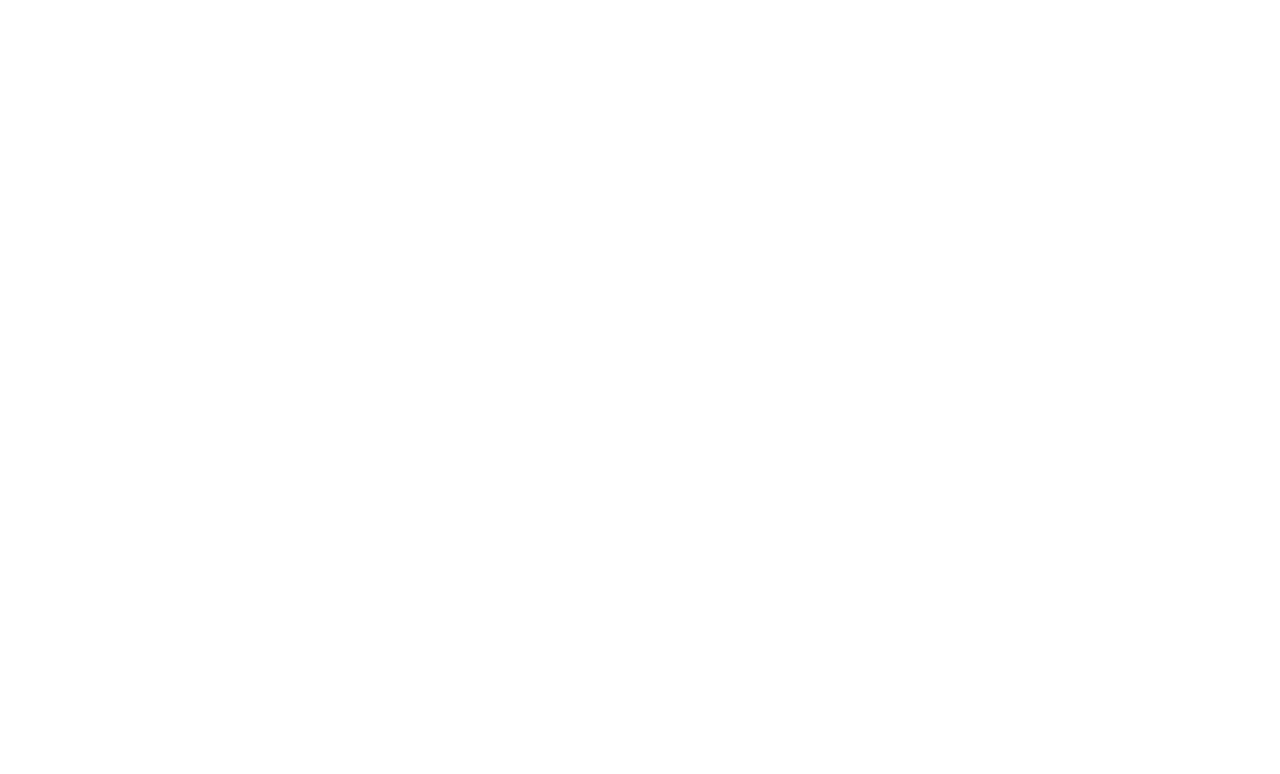
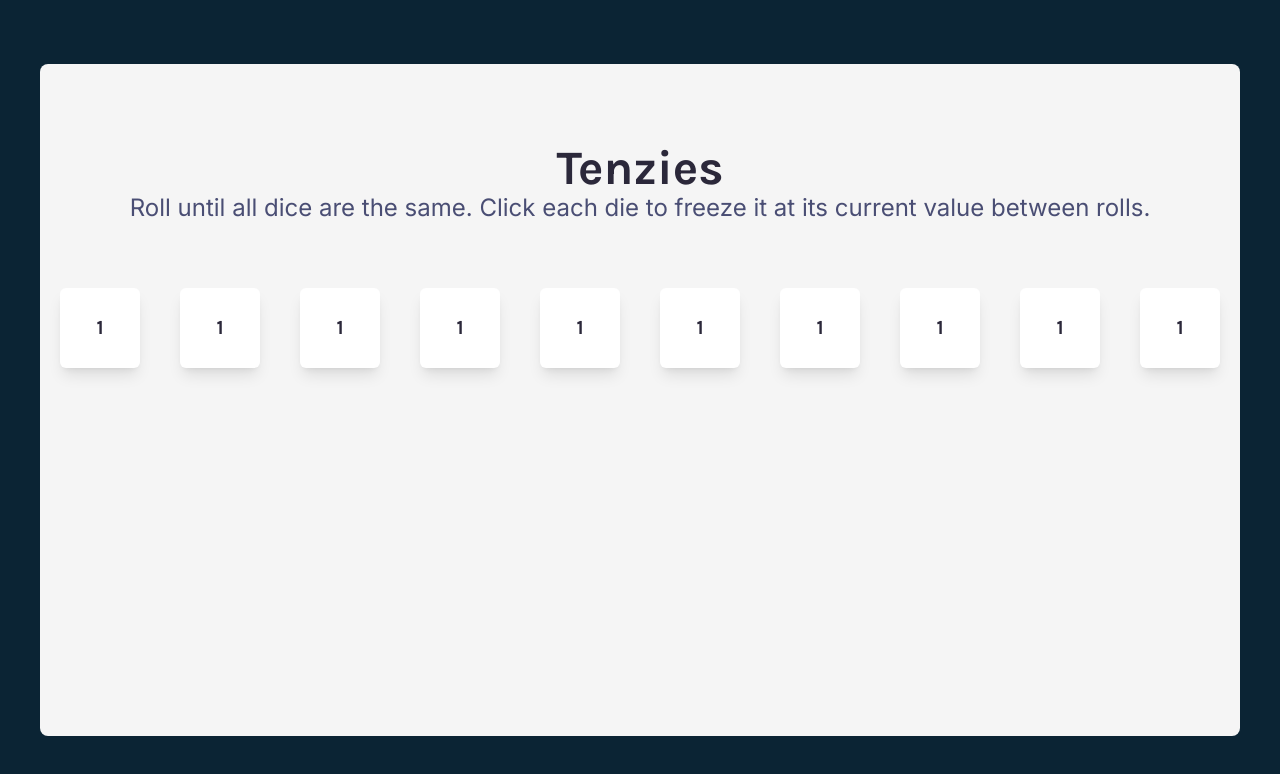
Before and after one commit to MCabal77/tenzies-game, a React (Vite) app: page / in a window 1280 px wide. Shown: the top 774 px of the page. Built offline with nearby package versions, Linux system fonts and the light colour scheme.

Commit message:
Set up styling and structure

```diff
--- a/src/App.jsx
+++ b/src/App.jsx
@@ -1,10 +1,10 @@
-import { useState } from 'react'
+import React from 'react';
+import GameContainer from './components/GameContainer';
 
 function App() {
-  const [count, setCount] = useState(0)
-
   return (
-    <main >
+    <main className='font-karla bg-initial h-screen px-10 py-16 text-primary'>
+      <GameContainer/>
     </main>
   )
 }
--- /dev/null
+++ b/src/components/Die.jsx
@@ -0,0 +1,11 @@
+import React from "react";
+
+function Die({ value }) {
+  return (
+    <div className=" w-20 h-20 bg-white flex items-center justify-center rounded-md shadow-lg">
+      <p className=" font-bold text-xl ">{value}</p>
+    </div>
+  );
+}
+
+export default Die;
--- /dev/null
+++ b/src/components/GameContainer.jsx
@@ -0,0 +1,31 @@
+import React from "react";
+import Die from "./Die";
+
+function GameContainer() {
+  return (
+    <div className="bg-game h-full w-full rounded-lg p-20 flex flex-col items-center">
+      {/* Header | Info*/}
+      <h1 className="text-primary font-bold text-5xl">Tenzies</h1>
+      <h3 className="text-secondary font-inter font-normal text-2xl">
+        Roll until all dice are the same. Click each die to freeze it at its
+        current value between rolls.
+      </h3>
+      {/* Container for dice */}
+      <div className="p-16 flex gap-10">
+        <Die value={1}/>
+        <Die value={1}/>
+        <Die value={1}/>
+        <Die value={1}/>
+        <Die value={1}/>
+        <Die value={1}/>
+        <Die value={1}/>
+        <Die value={1}/>
+        <Die value={1}/>
+        <Die value={1}/>
+      </div>
+      {/* Button */}
+    </div>
+  );
+}
+
+export default GameContainer;
--- a/src/index.css
+++ b/src/index.css
@@ -1,3 +1,7 @@
+@import url('https://fonts.googleapis.com/css2?family=Karla:ital,wght@0,200;0,300;0,400;0,500;0,600;0,700;0,800;1,200;1,300;1,400;1,500;1,600;1,700;1,800&display=swap');
+
+@import url('https://fonts.googleapis.com/css2?family=Inter:wght@100;200;300;400;500;600;700;800;900&display=swap');
+
 @tailwind base;
 @tailwind components;
 @tailwind utilities;
--- a/tailwind.config.cjs
+++ b/tailwind.config.cjs
@@ -4,7 +4,20 @@
     "./src/**/*.{js,jsx,ts,tsx}",
   ],
   theme: {
-    extend: {},
+    extend: {
+      colors: {
+        'initial': '#0B2434',
+        'game': '#F5F5F5',
+        'primary': '#2B283A',
+        'secondary': '#4A4E74',
+        'locked': '#59E391',
+        'button': '#5035FF',
+      },
+      fontFamily: {
+        'karla': ['Karla', 'sans-serif'],
+        'inter': ['Inter', 'sans-serif'],
+      }
+    },
   },
   plugins: [],
 }
```
